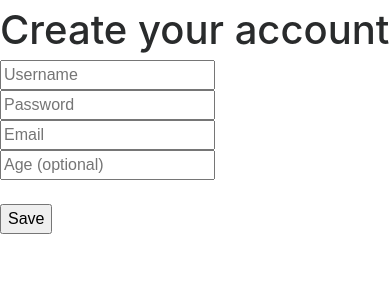
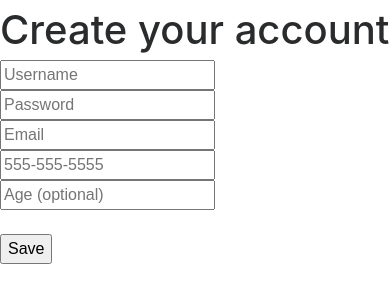
Before and after one commit to a-staab/dobedo, a Flask app: page /signup in a window 390 px wide. Shown: the part 26-329 px from the top of the page. Run offline with Flask 2, Linux system fonts and the light colour scheme; some libraries are stand-ins or nearby versions.

Commit message:
Added phone_number column to users table and sign-up page

```diff
--- a/model.py
+++ b/model.py
@@ -12,6 +12,7 @@ class User(db.Model):
     email = db.Column(db.Unicode(50), nullable=False, unique=True)
     password = db.Column(db.Unicode(300), nullable=False)
     user_handle = db.Column(db.Unicode(50), nullable=False)
+    phone_number = db.Column(db.Unicode(20), nullable=True, unique=True)
     age = db.Column(db.Integer, nullable=True)
 
     def __repr__(self):
--- a/templates/signup.html
+++ b/templates/signup.html
@@ -7,7 +7,9 @@
         <input type="text" name="username" placeholder="Username" required><br>
         <input type="text" name="password" placeholder="Password" required><br>
         <input type="text" name="email" placeholder="Email" required><br>
-        <input type="text" name="age" placeholder="Age (optional)"><br><br>
+        <input type="text" name="phone-number" placeholder="555-555-5555"><br>
+        <input type="text" name="age" placeholder="Age (optional)"><br>
+        <br>
         <input type="submit" value="Save">
     </form>
 {% endblock %}
```
